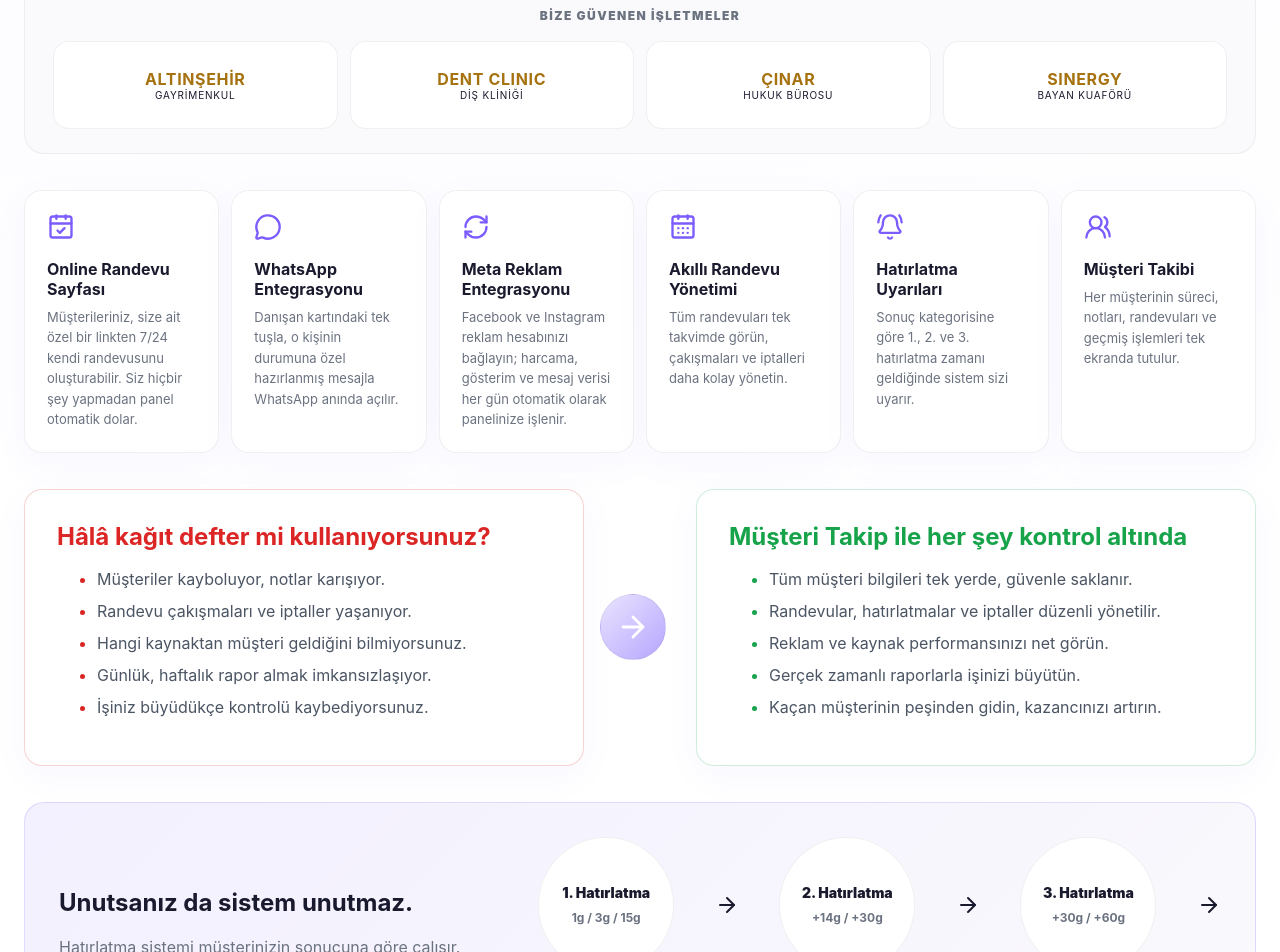
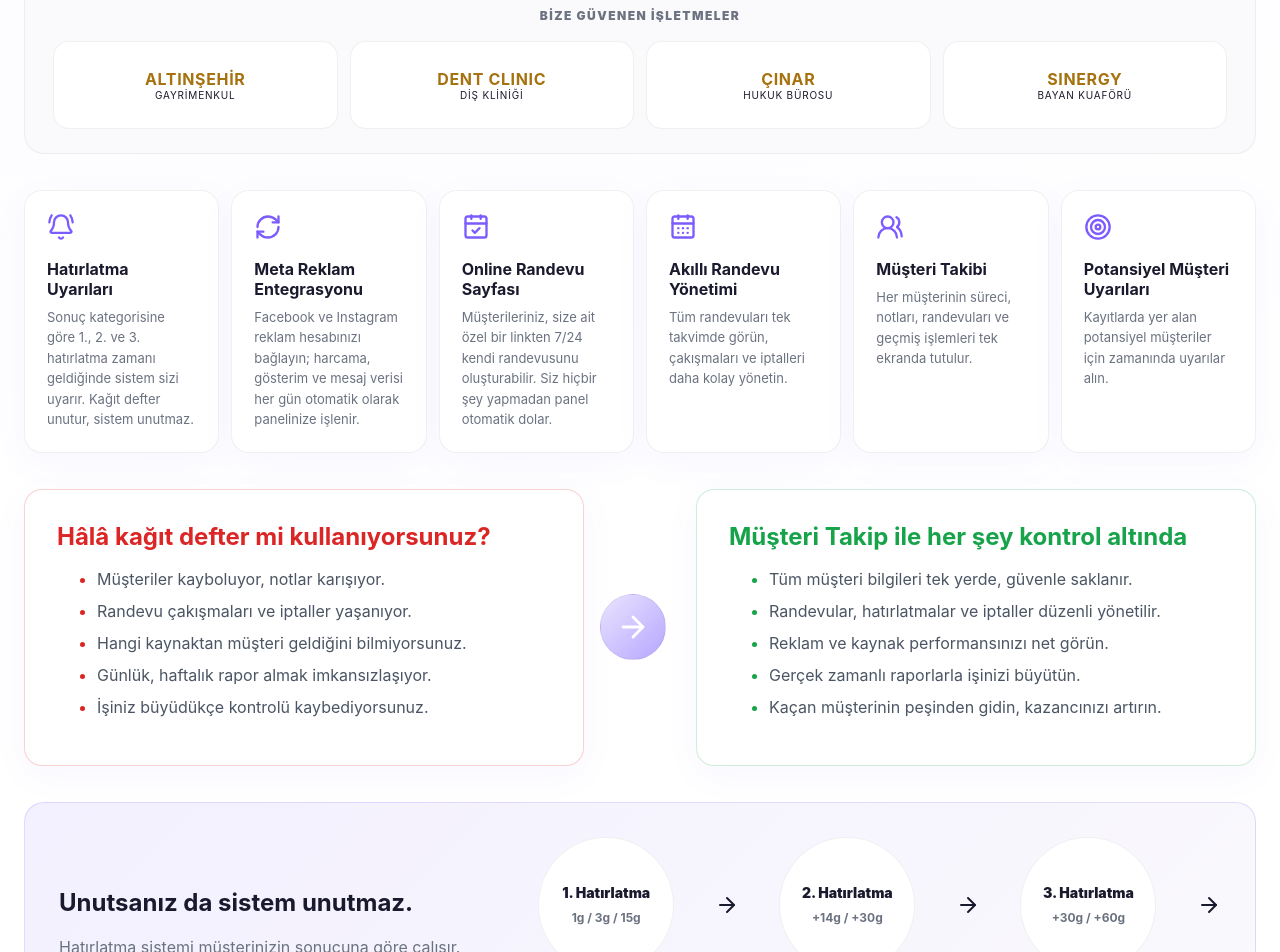
Before and after one commit to kubilaydijital/musteritakip, a React (Vite) app: page / in a window 1280 px wide. Shown: the part 968-1920 px from the top of the page. Built offline with nearby package versions, Linux system fonts and the light colour scheme.

Commit message:
Update siteData.js

```diff
--- a/src/data/siteData.js
+++ b/src/data/siteData.js
@@ -42,16 +42,16 @@ export const testimonials = [
 ]
 
 export const features = [
+  { icon: BellRing, title: 'Hatırlatma Uyarıları', desc: 'Sonuç kategorisine göre 1., 2. ve 3. hatırlatma zamanı geldiğinde sistem sizi uyarır. Kağıt defter unutur, sistem unutmaz.' },
+  { icon: RefreshCw, title: 'Meta Reklam Entegrasyonu', desc: 'Facebook ve Instagram reklam hesabınızı bağlayın; harcama, gösterim ve mesaj verisi her gün otomatik olarak panelinize işlenir.' },
   { icon: CalendarCheck, title: 'Online Randevu Sayfası', desc: 'Müşterileriniz, size ait özel bir linkten 7/24 kendi randevusunu oluşturabilir. Siz hiçbir şey yapmadan panel otomatik dolar.' },
-  { icon: MessageCircle, title: 'WhatsApp Entegrasyonu', desc: 'Danışan kartındaki tek tuşla, o kişinin durumuna özel hazırlanmış mesajla WhatsApp anında açılır.' },
-  { icon: RefreshCw, title: 'Meta Reklam Entegrasyonu', desc: 'Facebook ve Instagram reklam hesabınızı bağlayın; harcama, gösterim ve mesaj verisi her gün otomatik olarak panelinize işlenir.' },
   { icon: CalendarDays, title: 'Akıllı Randevu Yönetimi', desc: 'Tüm randevuları tek takvimde görün, çakışmaları ve iptalleri daha kolay yönetin.' },
-  { icon: BellRing, title: 'Hatırlatma Uyarıları', desc: 'Sonuç kategorisine göre 1., 2. ve 3. hatırlatma zamanı geldiğinde sistem sizi uyarır.' },
   { icon: UsersRound, title: 'Müşteri Takibi', desc: 'Her müşterinin süreci, notları, randevuları ve geçmiş işlemleri tek ekranda tutulur.' },
   { icon: Target, title: 'Potansiyel Müşteri Uyarıları', desc: 'Kayıtlarda yer alan potansiyel müşteriler için zamanında uyarılar alın.' },
   { icon: Megaphone, title: 'Reklam Kaynak Takibi', desc: 'Müşterinin hangi kanaldan geldiğini ve hangi kaynağın satışa döndüğünü görün.' },
   { icon: BarChart3, title: 'Raporlar & Analiz', desc: 'Randevu, gelen müşteri, satış, ciro ve kaynak performansını anlık takip edin.' },
   { icon: Download, title: 'Excel/CSV Dışa Aktarma', desc: 'Danışan kayıtlarınızı tek tıkla Excel veya CSV olarak indirin, izin bazlı erişimle kontrolü elinizde tutun.' },
+  { icon: MessageCircle, title: 'WhatsApp Hızlı Mesaj', desc: 'Danışan kartındaki tek tuşla, o kişinin durumuna özel hazırlanmış mesajla WhatsApp anında açılır.' },
   { icon: FileClock, title: 'Notlar & Geçmiş Kayıtlar', desc: 'Görüşme notları ve geçmiş süreçler kaybolmaz, her ekip üyesi doğru bilgiye ulaşır.' },
   { icon: UserCog, title: 'Ekip Yönetimi', desc: 'Danışmanları ve süreçleri tek yerden takip ederek performans görünürlüğü kazanın.' },
   { icon: ShieldCheck, title: 'Güvenli Altyapı', desc: 'Verileriniz Supabase Auth ile korunur, her kullanıcı sadece yetkili olduğu bilgiye erişir.' },
```
